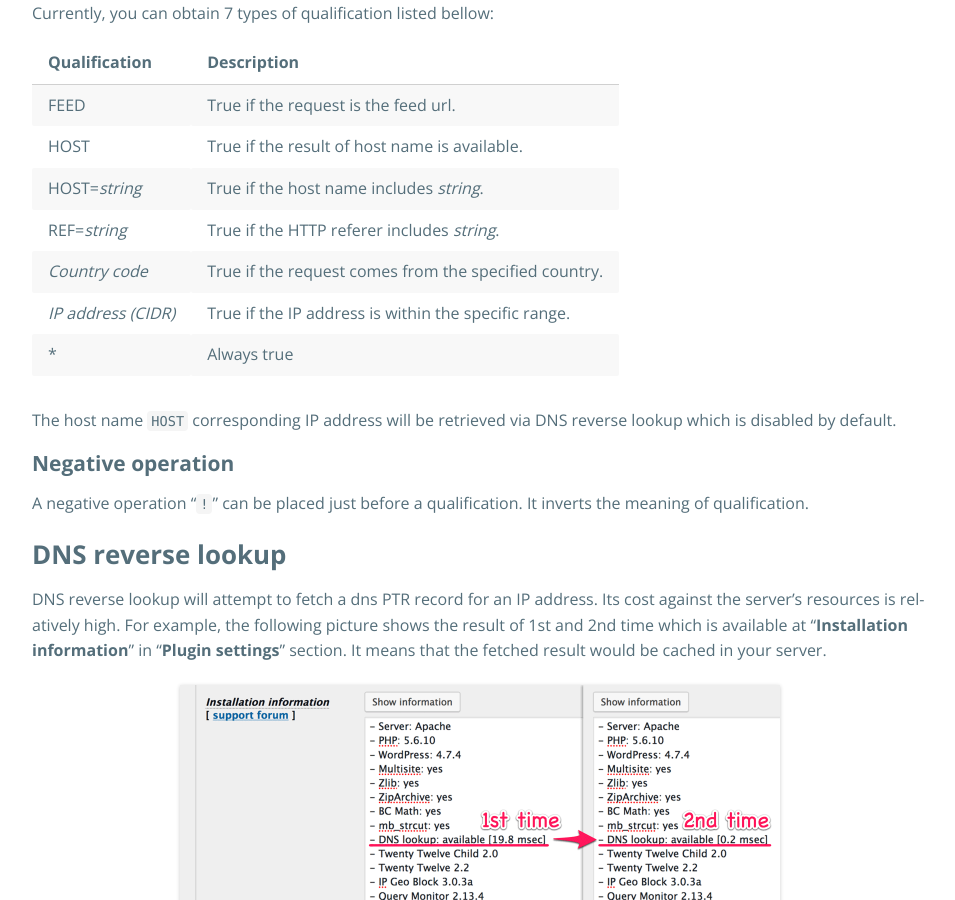
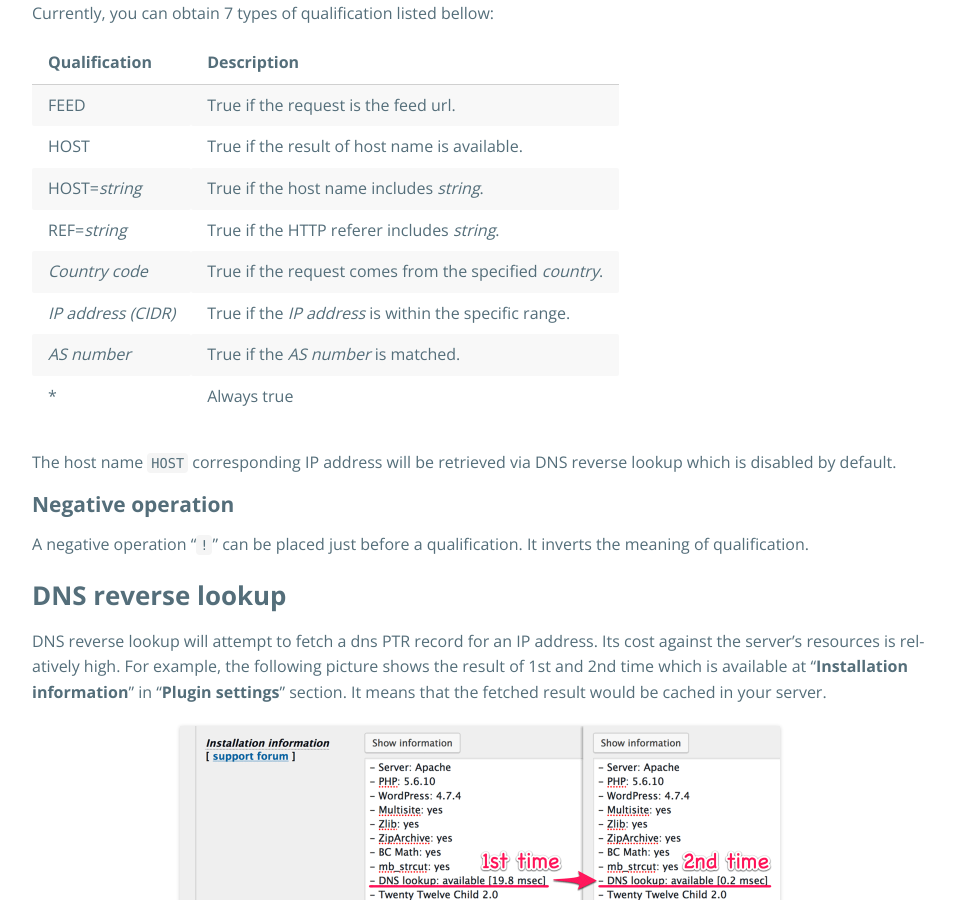
Before and after one commit to tokkonopapa/WordPress-IP-Geo-Block, a Jekyll site: the page built from _codex/04. Blocking on front-end/03. UA and qualification/ua-string-and-qualification.md, in a window 1280 px wide and 900 px high, scrolled down 544 px. Shown: the whole window, without its empty margins (160-1115 px from the left). Built offline with Jekyll 4.4.1, drawn with Linux system fonts in a browser that asks for light colours; some web fonts are replaced.

Commit message:
Update codex.

```diff
--- a/_codex/04. Blocking on front-end/03. UA and qualification/ua-string-and-qualification.md
+++ b/_codex/04. Blocking on front-end/03. UA and qualification/ua-string-and-qualification.md
@@ -25,15 +25,16 @@ matches all user agents.
 
 Currently, you can obtain 7 types of qualification listed bellow:
 
-| Qualification       | Description                                           |
-|:--------------------|:------------------------------------------------------|
-| FEED                | True if the request is the feed url.                  |
-| HOST                | True if the result of host name is available.         |
-| HOST=_string_       | True if the host name includes _string_.              |
-| REF=_string_        | True if the HTTP referer includes _string_.           |
-| _Country code_      | True if the request comes from the specified country. |
-| _IP address (CIDR)_ | True if the IP address is within the specific range.  |
-| *                   | Always true                                           |
+| Qualification       | Description                                            |
+|:--------------------|:-------------------------------------------------------|
+| FEED                | True if the request is the feed url.                   |
+| HOST                | True if the result of host name is available.          |
+| HOST=_string_       | True if the host name includes _string_.               |
+| REF=_string_        | True if the HTTP referer includes _string_.            |
+| _Country code_      | True if the request comes from the specified _country_.|
+| _IP address (CIDR)_ | True if the _IP address_ is within the specific range. |
+| _AS number_         | True if the _AS number_ is matched.                    |
+| *                   | Always true                                            |
 
 The host name `HOST` corresponding IP address will be retrieved via DNS reverse
 lookup which is disabled by default.
--- a/_config.yml
+++ b/_config.yml
@@ -26,6 +26,7 @@ excerpt_separator: "<!--more-->"
 
 # for jekyll 3
 # make sure https://github.com/github/pages-gem
+gems: [jekyll-paginate]
 plugins_dir:
   - jekyll-paginate
 
```
Also changed, not shown: _codex/03. Features and performance/07. Statistics and logs/record-settings-and-logs.md (+2 -1 lines), _codex/04. Blocking on front-end/01. Overview/overview.md (+1 -1 lines), js/init.js (+11 -0 lines), js/init.min.js.
